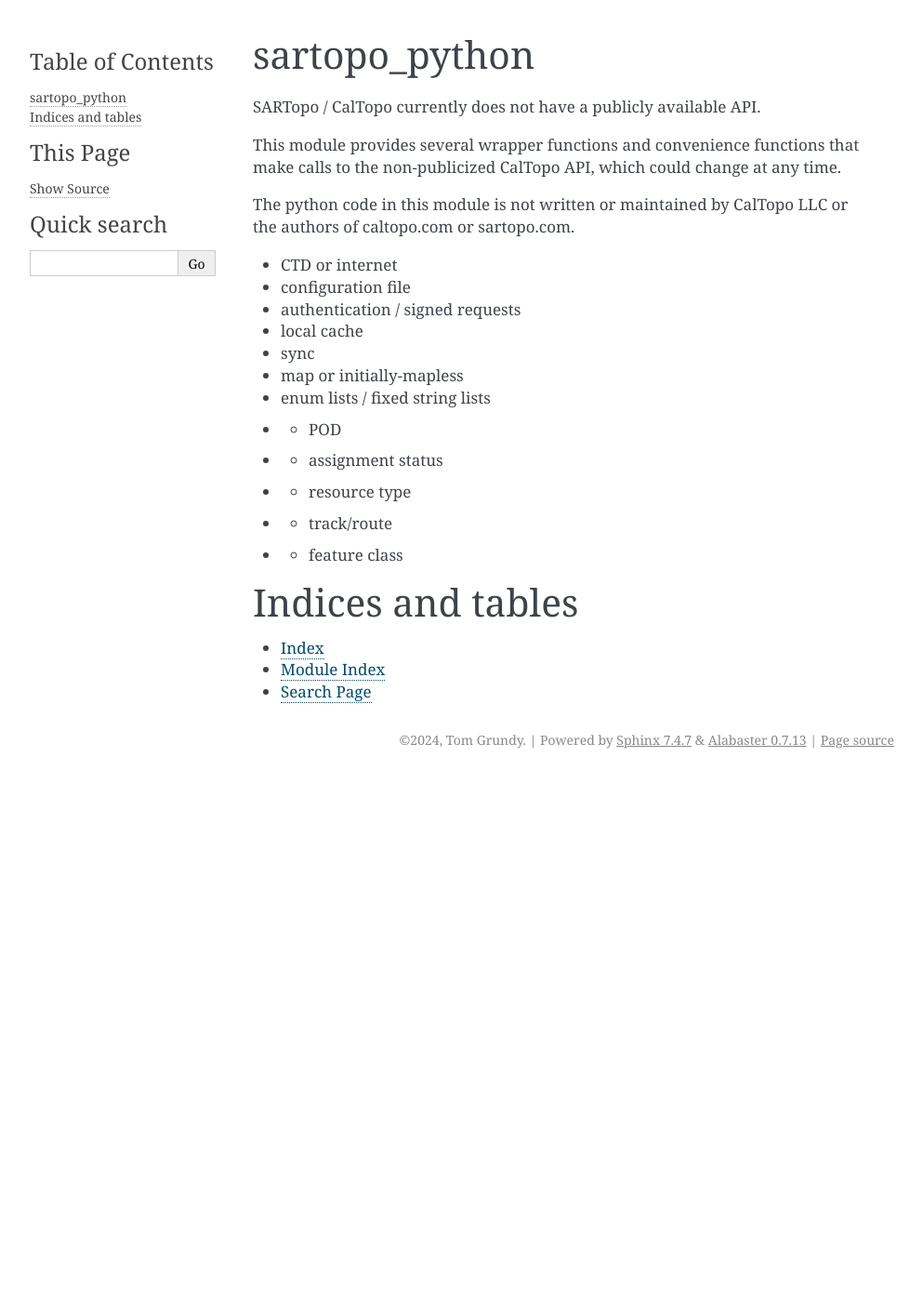
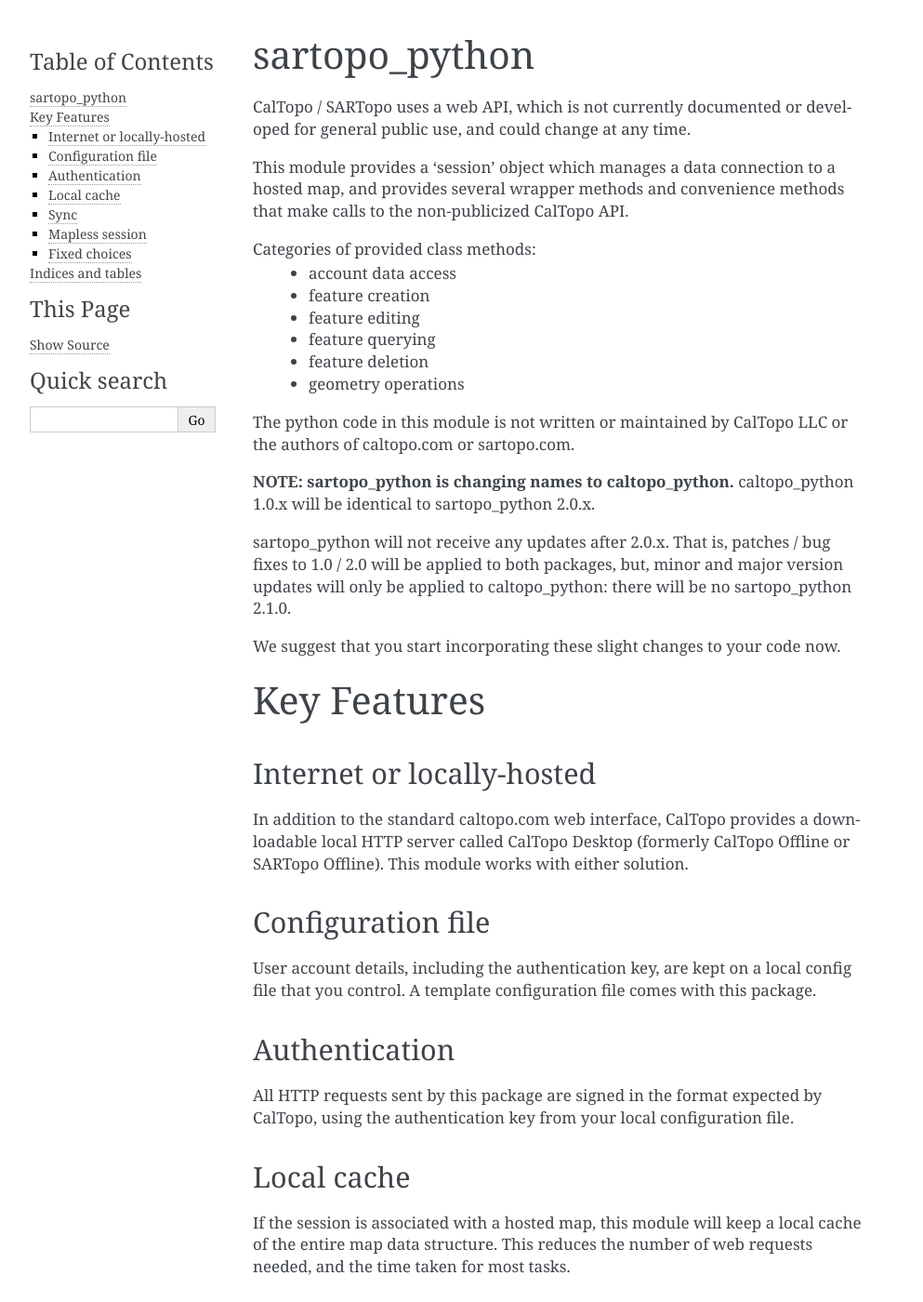
Before and after one commit to ncssar/sartopo_python, a Sphinx documentation site: the page built from docs/source/index.rst, in a window 1280 px wide and 1400 px high. Shown: the whole window at 93% size, without its empty margins (148-1141 px from the left). Built offline with Sphinx 7.4.7, drawn with Linux system fonts in a browser that asks for light colours; some of the changed text lies outside the part shown.

Commit message:
WIP
first pass at key features

```diff
--- a/docs/source/index.rst
+++ b/docs/source/index.rst
@@ -5,25 +5,75 @@
 
 sartopo_python
 ==========================================
-SARTopo / CalTopo currently does not have a publicly available API.
+CalTopo / SARTopo uses a web API, which is not currently documented or developed for general public use, and could change at any time.
 
-This module provides several wrapper functions and convenience functions that make calls to the non-publicized CalTopo API, which could change at any time.
+This module provides a 'session' object which manages a data connection to a hosted map, and provides several wrapper methods and convenience methods that make calls to the non-publicized CalTopo API.
+
+Categories of provided class methods:
+   - account data access
+   - feature creation
+   - feature editing
+   - feature querying
+   - feature deletion
+   - geometry operations
 
 The python code in this module is not written or maintained by CalTopo LLC or the authors of caltopo.com or sartopo.com.
 
-- CTD or internet
-- configuration file
-- authentication / signed requests
-- local cache
-- sync
-- map or initially-mapless
-- enum lists / fixed string lists
-- - POD
-- - assignment status
-- - resource type
-- - track/route
-- - feature class
+**NOTE: sartopo_python is changing names to caltopo_python.**
+caltopo_python 1.0.x will be identical to sartopo_python 2.0.x.
 
+sartopo_python will not receive any updates after 2.0.x.  That is, patches / bug fixes to 1.0 / 2.0 will be applied to both packages, but,
+minor and major version updates will only be applied to caltopo_python: there will be no sartopo_python 2.1.0.
+
+We suggest that you start incorporating these slight changes to your code now.
+
+Key Features
+===============
+
+Internet or locally-hosted
+--------------------------
+In addition to the standard caltopo.com web interface, CalTopo provides a downloadable local HTTP server
+called CalTopo Desktop (formerly CalTopo Offline or SARTopo Offline).  This module works with either solution.
+
+Configuration file
+------------------
+User account details, including the authentication key, are kept on a local config file that you control.  A template configuration file
+comes with this package.
+
+Authentication
+--------------
+All HTTP requests sent by this package are signed in the format expected by CalTopo, using the authentication key from your
+local configuration file.
+
+Local cache
+-----------
+If the session is associated with a hosted map, this module will keep a local cache of the entire map data structure.  This reduces
+the number of web requests needed, and the time taken for most tasks.
+
+Sync
+----
+To keep the local cache in sync with the hosted map, this module automatically requests and processes updates from the host every few seconds.  This sync procedure
+is done in a background thread, so that it doesn't delay or interfere with your code.  Sync can be paused or disabled if needed, and the sync interval can be specified.
+
+Mapless session
+---------------
+You may want to initialize the session without specifying a map, e.g. if you need to start by checking the list of available maps.
+You can open a 'mapless' session by simply omitting the mapID argument when you initialize the session.  In that case, you can
+open a map later, within the same session, with .openMap().
+
+Fixed choices
+-------------
+- Feature class
+   Shape, Marker, AppTrack, LiveTrack, Folder, MapMediaObject, OperationalPeriod, Assignment, Clue, Resource, SmsLocationRequest
+     - NOTE: Polygons and Lines are both part of the 'Shape' feature class, but are differentiated by the 'Geometry type' of 'Polygon' vs. 'LineString'.
+- Assignment priority
+   HIGH, MEDIUM, LOW
+- Assignment POD (Responsive, Unresponsive, Clue)
+   HIGH, MEDIUM, LOW
+- Assignment status
+   DRAFT, PREPARED, INPROGRESS, COMPLETED
+- Assignment resource type
+   GROUND, GROUND-1, GROUND-2, GROUND-3, DOG, DOG-TRAIL, DOG-AREA, DOG-HRD, OHV, BIKE, WATER, MOUNTED, AIR
 
 .. toctree::
    :maxdepth: 2
```
